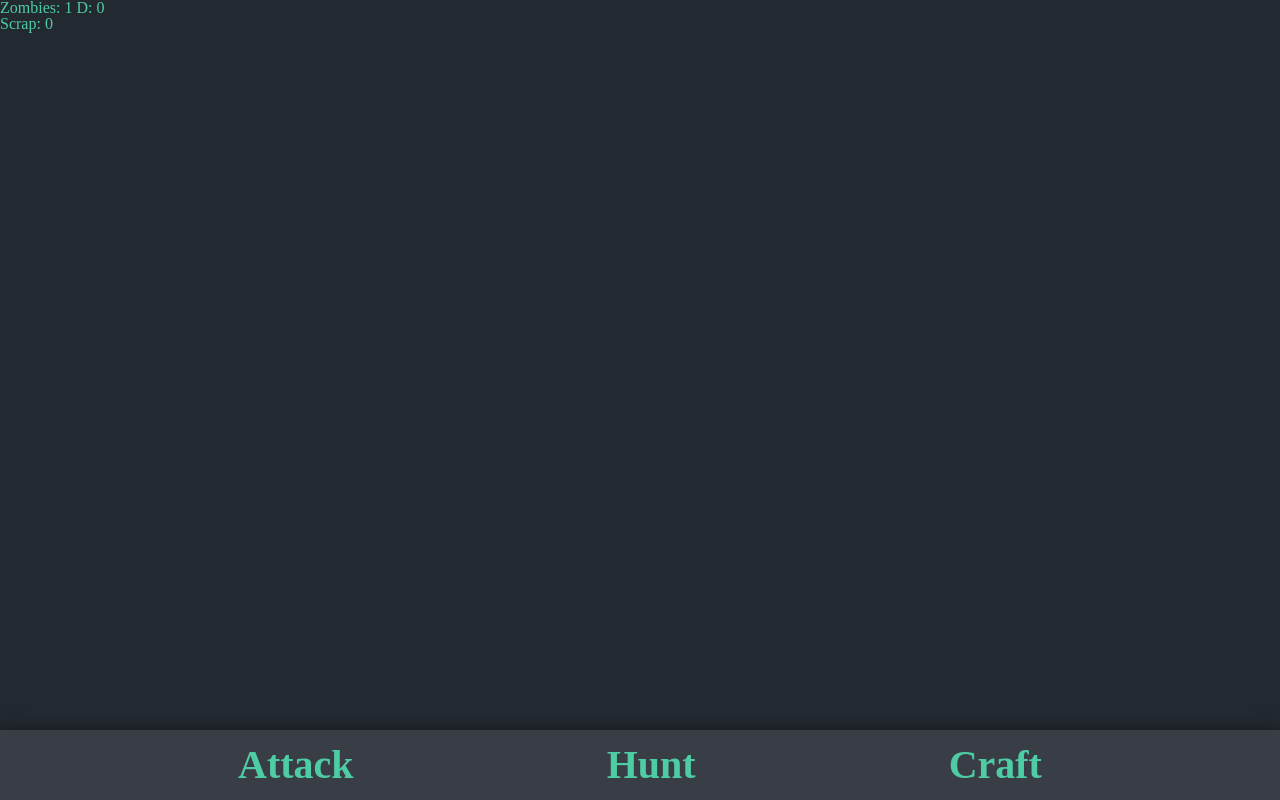
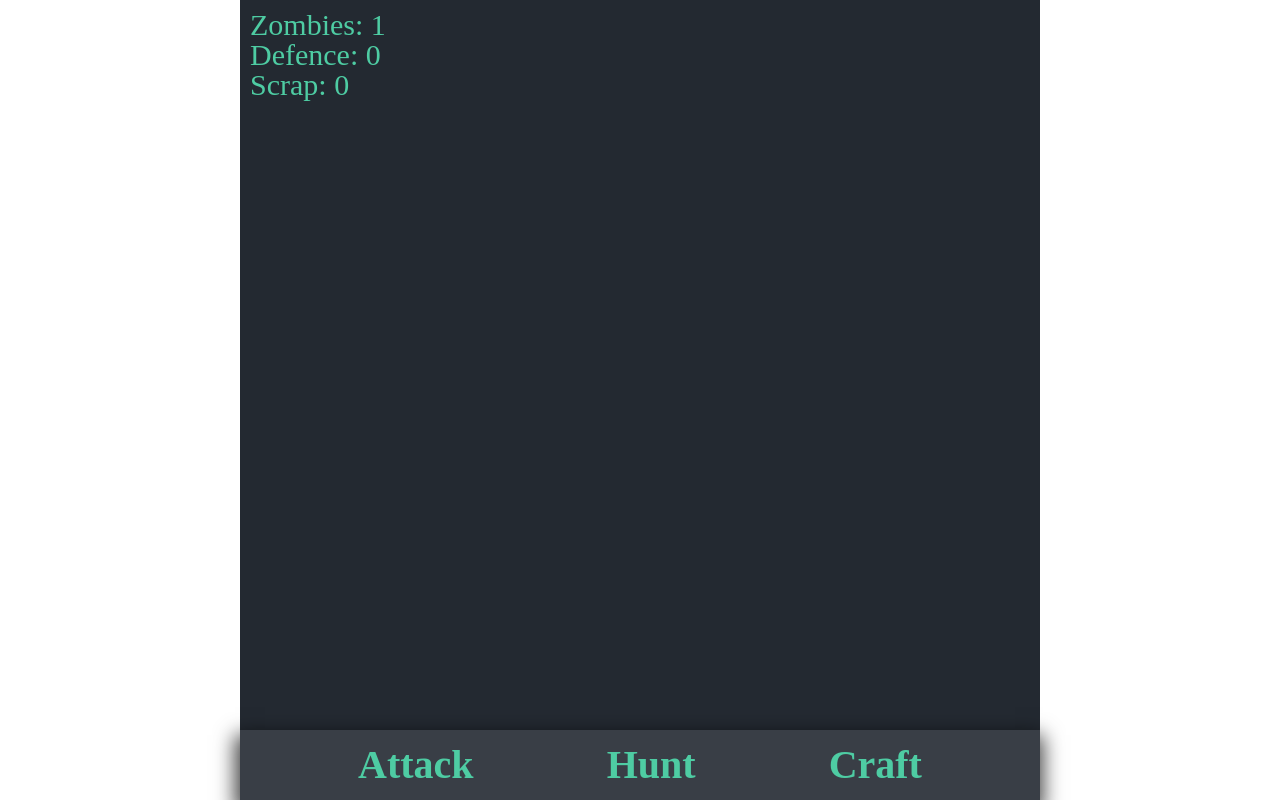
Before and after one commit to Bradd3rs/hooks, a React (Create React App) app: page / in a window 1280 px wide. Built offline with nearby package versions, Linux system fonts and the light colour scheme; a web font is replaced by a local one.

Commit message:
small styling changes

```diff
--- a/src/App.js
+++ b/src/App.js
@@ -85,9 +85,12 @@ function App() {
 
   return (
     <Container>
-      <p>Zombies: {zombies} <span>D: {defence}</span></p>
+      <p>Zombies: {zombies}</p>
+      <p>Defence: {defence}</p>
       <p>Scrap: {scrap}</p>
-      <p>{message}</p>
+      <MessageContainer>
+        <p>{message}</p>
+      </MessageContainer>
       <ButtonContainer>
         <Button color="green" onClick={attack} active={attacking} cooldown={attackingCooldown} text={`Attack`} locked={lock} />
         <Button color="red" onClick={hunt} active={hunting} cooldown={huntingCooldown} text={'Hunt'} locked={lock} />
@@ -101,11 +104,15 @@ export default App;
 
 
 const Container = styled.div`
+  padding: 10px;
+  font-size: 30px;
   box-sizing: border-box;
   position: relative;
   height: 100vh;
   background-color: #232931;
   color: #4ecca3;
+  max-width: 800px;
+  margin: auto;
 `;
 
 const ButtonContainer = styled.div`
@@ -114,8 +121,18 @@ const ButtonContainer = styled.div`
   position: absolute;
   margin: auto;
   bottom: 0;
+  left: 0;
+  right: 0;
   width: 100%;
   display: flex;
   justify-content: space-evenly;
   box-shadow: -1px 9px 19px 4px rgba(0,0,0,0.75);
 `;
+
+const MessageContainer = styled.div`
+  position: absolute;
+  bottom: 80px;
+  left: 0;
+  right: 0;
+  text-align: center;
+`;
```
